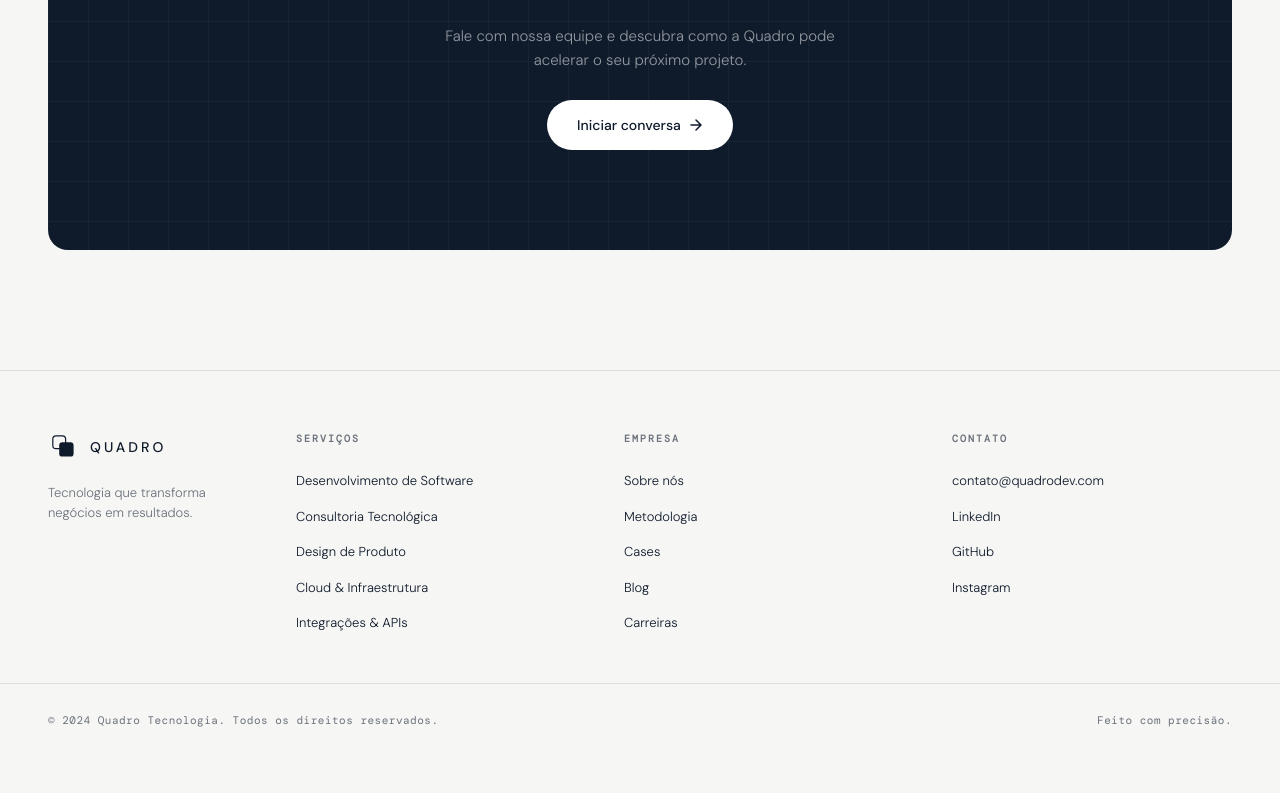
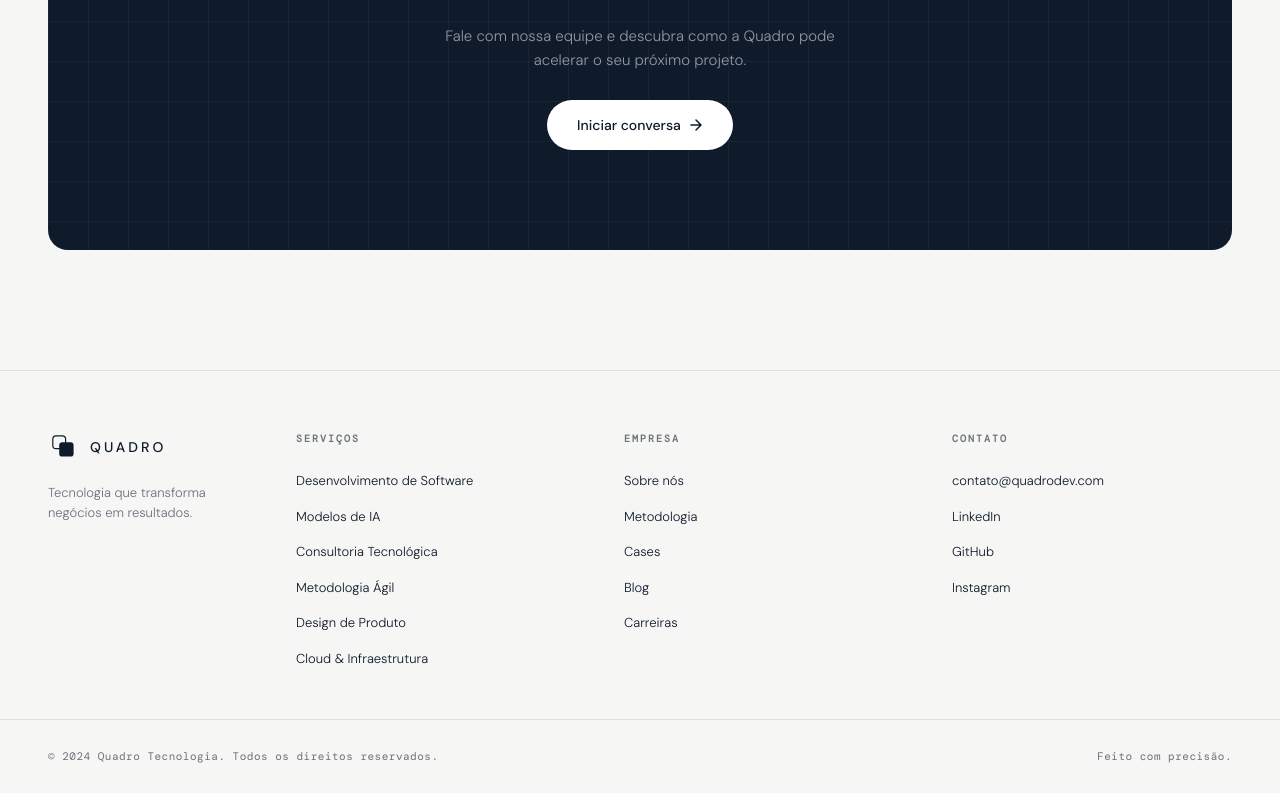
Before and after one commit to paulomachadof/quadro-page, a plain HTML site: page index.html in a window 1280 px wide. Shown: the part 3825-4618 px from the top of the page. Before the commit the page ends 4583 px from the top, so only its background shows below. Drawn offline with nearby package versions, Linux system fonts and the light colour scheme; a web font is replaced by a local one.

Commit message:
Update footer services list

```diff
--- a/index.html
+++ b/index.html
@@ -1409,10 +1409,11 @@ document.addEventListener('keydown', e => { if (e.key === 'Escape') closeService
     <h5>Serviços</h5>
     <ul>
       <li><a href="#">Desenvolvimento de Software</a></li>
+      <li><a href="#">Modelos de IA</a></li>
       <li><a href="#">Consultoria Tecnológica</a></li>
+      <li><a href="#">Metodologia Ágil</a></li>
       <li><a href="#">Design de Produto</a></li>
       <li><a href="#">Cloud & Infraestrutura</a></li>
-      <li><a href="#">Integrações & APIs</a></li>
     </ul>
   </div>
 
```
